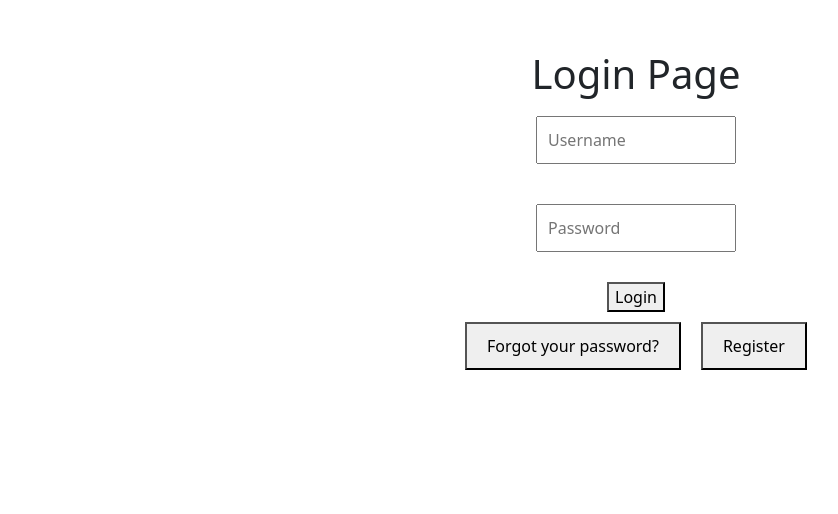
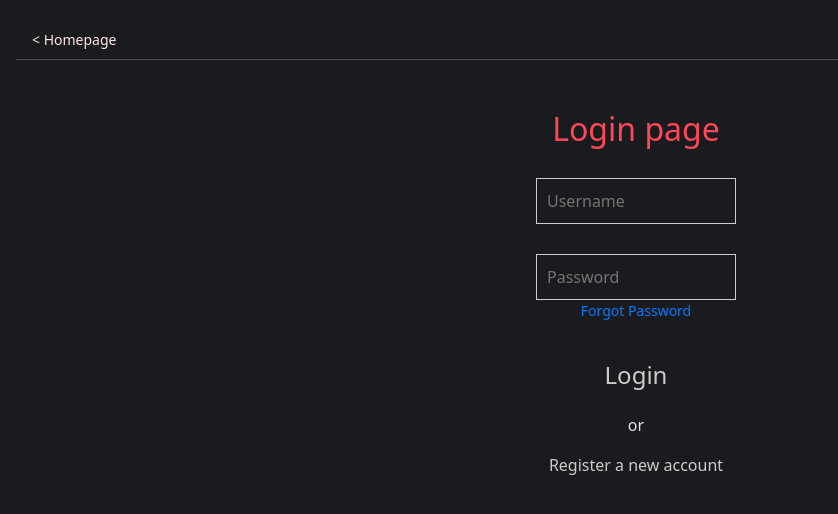
Before and after one commit to Lorenzo996/fantaheroes-react, a React (Create React App) app: page /dashboard in a window 1280 px wide. Shown: the top 514 px of the page, without its empty margins (4-842 px from the left). Built offline with nearby package versions, Linux system fonts and the light colour scheme.

Commit message:
Refactor frontend appearance

```diff
--- a/src/App.css
+++ b/src/App.css
@@ -395,3 +395,16 @@
   background-color: rgba(0, 0, 0, 0.5);
   z-index: 1000;
 }
+
+.modal-window {
+  margin-top: 10% !important;
+  width: 500px;
+  height: 300px;
+  max-width: 80%;
+  max-height: 80%;
+  background-color: rgb(43, 46, 51, 1);
+  margin: 15% auto; /* 15% from the top and centered */
+  padding: 20px;
+  border: 2px solid #888;
+  border-radius: 10px;
+}
--- a/src/components/DashboardPage.js
+++ b/src/components/DashboardPage.js
@@ -44,6 +44,7 @@ function DashboardPage() {
   }, []);
 
   // Function to create a new game
+  const [newGameWindowShow, setNewGameWindowShow] = useState(false);
   const handleNewGame = async () => {
     const confirmNewGame = window.confirm("Do you want to create a new game?");
     if (confirmNewGame) {
@@ -103,6 +104,7 @@ function DashboardPage() {
   // Function to logout the user
   const handleLogout = () => {
     localStorage.removeItem('token'); // Remove the token from local storage
+    // TODO: call logout api
     navigate('/'); // Navigate to the login page
   };
 
@@ -115,6 +117,12 @@ function DashboardPage() {
   const handleGameClick = (gameId) => {
     navigate(`/game/${gameId}`); // Updated navigation
   };
+
+  // FOR DEBUGGING
+  useEffect(() => {
+    console.log("New Game Modal Visible:", newGameWindowShow);
+  }, [newGameWindowShow]);
+
 
   return (
     <div className="page-layout" style={{flexDirection: 'row'}}>
@@ -153,8 +161,8 @@ function DashboardPage() {
         </div>
         <ul style={{ listStyle: 'none', padding: '0' }}>
         <li style={{ marginBottom: '10px' }}>
-            <button onClick={handleNewGame} className="sidebar-list-button">New Game</button>
-          </li>
+          <button onClick={() => { toggleSidebar(); setNewGameWindowShow(true) }} className="sidebar-list-button">New Game</button>
+        </li>
           <li style={{ marginBottom: '10px' }}>
             <button onClick={handleJoinGame} className="sidebar-list-button">Join Game</button>
           </li>
@@ -214,6 +222,31 @@ function DashboardPage() {
           ))}
         </div>
       </div>
+
+      {/* New Game Modal */}
+      <div className="loading-mask"
+        style={{
+          display: newGameWindowShow ? 'block' : 'none',
+          }}>
+        <div className="modal-window">
+          <span className="close" onClick={() => setNewGameWindowShow(false)}>&times;</span>
+          <h2>Create a New Game</h2>
+          <p className="form-label">Game Name:
+            <input type="text"className="form-input" placeholder="Enter game name" />
+          </p>
+          <p className="form-label">Game rules:
+            <select className="form-input">
+              <option value="FantaWorking">Custom</option>
+              <option value="FantaParty">FantaParty</option>
+              <option value="FantaWeRoad">FantaWeRoad</option>
+              <option value="FantaCoding">FantaCoding</option>
+              <option value="FantaWorking">FantaWorking</option>
+            </select>
+          </p>
+          <button onClick={handleNewGame}>Create Game</button>
+        </div>
+      </div>
+
     </div>
   );
 }
--- a/src/components/LoginPage.js
+++ b/src/components/LoginPage.js
@@ -1,6 +1,8 @@
 import React, { useState } from 'react';
 import { useNavigate } from 'react-router-dom';
 import { renderLoadingMask } from './shared';
+import { renderPageHeader } from './shared';
+
 const apiUrl = process.env.REACT_APP_API_URL;
 
 function LoginPage() {
@@ -48,38 +50,49 @@ function LoginPage() {
   };
 
   return (
-    <div style={{ textAlign: 'center', marginTop: '50px' }}>
-      <h1>Login Page</h1>
+    <div className="page-layout">
+      {/* Main Content */}
+      <div className="page-content">
+
+        {/* Page header */}
+        {renderPageHeader("Homepage", `/`, navigate)}
+
+        <div style={{ textAlign: 'center', marginTop: '50px' }} >
+          {/* Page title */}
+          <h1 className="page-content-title" style={{fontSize:'32px'}}>Login page</h1>
+
+          {/* Page body */}
           <div style={{ marginBottom: '20px' }}>
             <input
               type="text"
               placeholder="Username"
               value={username}
               onChange={(e) => setUsername(e.target.value)}
-          style={{ padding: '10px', margin: '10px', width: '200px' }}
+              style={{ padding: '10px', margin: '10px', width: '200px', backgroundColor: 'transparent', border: '1px solid #ccc', color: '#ccc' }}
             />
           </div>
-      <div style={{ marginBottom: '20px' }}>
+          <div>
             <input
               type="password"
               placeholder="Password"
               value={password}
               onChange={(e) => setPassword(e.target.value)}
-          style={{ padding: '10px', margin: '10px', width: '200px' }}
+              style={{ padding: '10px', margin: '0px', width: '200px', backgroundColor: 'transparent', border: '1px solid #ccc', color: '#ccc' }}
             />
           </div>
-      <button onClick={handleLogin} disabled={loading} className="login-btn">
+          <p onClick={handleForgotPassword} style={{ cursor: 'pointer', fontSize: '14px', color: '#007bff' }}>
+            Forgot Password
+          </p>
+          <button onClick={handleLogin} disabled={loading} style={{ padding: '10px 20px', margin: '10px', backgroundColor: 'transparent', border: '0px solid #ccc', color: '#ccc', cursor: 'pointer', fontSize: '24px' }}>
             {loading ? 'Logging in...' : 'Login'} {/* Show "Logging in..." during loading */}
           </button>
-      <div>
-        <button onClick={handleForgotPassword} style={{ padding: '10px 20px', margin: '10px' }}>
-          Forgot your password?
+          <p>or</p>
+          <button onClick={handleRegister} style={{ padding: '0', margin: '0', backgroundColor: 'transparent', border: '0px solid #ccc', color: '#ccc', cursor: 'pointer', fontSize: '16px' }}>
+            Register a new account
           </button>
-        <button onClick={handleRegister} style={{ padding: '10px 20px', margin: '10px' }}>
-          Register
-        </button>
+          {loading && renderLoadingMask()} {/* Render loading mask */}
         </div>
-      {loading && renderLoadingMask()} {/* Render loading mask */}
+      </div>
     </div>
   );
 }
--- a/src/components/RegisterPage.js
+++ b/src/components/RegisterPage.js
@@ -1,20 +1,45 @@
 import React, { useState } from 'react';
+import { useNavigate } from 'react-router-dom'; // Updated import
+import { renderPageHeader } from './shared'; // Updated import
+import { sendAPIrequest } from './shared'; // Updated import
+const apiUrl = process.env.REACT_APP_API_URL;
+
 
 function RegisterPage() {
   const [username, setUsername] = useState('');
+  const [firstName, setFirstName] = useState('');
+  const [lastName, setLastName] = useState('');
   const [email, setEmail] = useState('');
   const [password, setPassword] = useState('');
   const [confirmPassword, setConfirmPassword] = useState('');
   const [message, setMessage] = useState('');
+  const [loading, setLoading] = useState(false);
+
+  const navigate = useNavigate(); // Updated hook
+  const handleNavigate = (path) => {
+    navigate(path);
+  };
 
   const handleRegister = (e) => {
     e.preventDefault();
     if (password !== confirmPassword) {
       setMessage('Passwords do not match');
     } else {
-      // Simulate a registration process
-      setMessage(`Account created for ${username}`);
+      // Send the registration data to the backend
+      const data = {
+        username: username,
+        first_name: firstName,
+        last_name: lastName,
+        email: email,
+        password: password,
+      };
+      sendAPIrequest( `${apiUrl}/register/`, "POST", "Registration failed", setLoading, data);
+
+      // Show confirmatio message to the user and reset
+      setMessage(`Account created for ${username}. See your email for confirmation.`);
       setUsername('');
+      setFirstName('');
+      setLastName('');
       setEmail('');
       setPassword('');
       setConfirmPassword('');
@@ -22,47 +47,82 @@ function RegisterPage() {
   };
 
   return (
-    <div style={{ textAlign: 'center', marginTop: '50px' }}>
-      <h1>Register</h1>
+    <div className="page-layout">
+      {/* Main Content */}
+      <div className="page-content">
+
+        {/* Page header */}
+        {renderPageHeader("Login", `/`, handleNavigate)}
+
+        {/* Page title */}
+        <h1 className="page-content-title">Register</h1>
+
+        {/* Registration form */}
         <form onSubmit={handleRegister}>
-        <div style={{ marginBottom: '10px' }}>
+          <div>
+            <span className="form-label">Username</span>
             <input
               type="text"
               placeholder="Username"
               value={username}
               onChange={(e) => setUsername(e.target.value)}
               required
-            style={{ padding: '10px', margin: '5px', width: '250px' }}
+              className="form-input"
             />
           </div>
-        <div style={{ marginBottom: '10px' }}>
+          <div>
+            <span className="form-label">First name</span>
+            <input
+              type="text"
+              placeholder="First name"
+              value={firstName}
+              onChange={(e) => setFirstName(e.target.value)}
+              required
+              className="form-input"
+            />
+          </div>
+          <div>
+            <span className="form-label">Last name</span>
+            <input
+              type="text"
+              placeholder="Last name"
+              value={lastName}
+              onChange={(e) => setLastName(e.target.value)}
+              required
+              className="form-input"
+            />
+          </div>
+          <div>
+            <span className="form-label">Email</span>
             <input
               type="email"
               placeholder="Email"
               value={email}
               onChange={(e) => setEmail(e.target.value)}
               required
-            style={{ padding: '10px', margin: '5px', width: '250px' }}
+              className="form-input"
             />
           </div>
-        <div style={{ marginBottom: '10px' }}>
+          <div>
+            <span className="form-label">Password</span>
             <input
               type="password"
               placeholder="Password"
               value={password}
               onChange={(e) => setPassword(e.target.value)}
               required
-            style={{ padding: '10px', margin: '5px', width: '250px' }}
+              className="form-input"
             />
           </div>
-        <div style={{ marginBottom: '20px' }}>
+          <div>
+            <span className="form-label">Confirm Password</span>
             <input
               type="password"
               placeholder="Confirm Password"
               value={confirmPassword}
               onChange={(e) => setConfirmPassword(e.target.value)}
               required
-            style={{ padding: '10px', margin: '5px', width: '250px' }}
+              className="form-input"
             />
           </div>
           <button type="submit" style={{ padding: '10px 20px', margin: '5px' }}>
@@ -73,6 +133,7 @@ function RegisterPage() {
         {/* Display message after form submission */}
         {message && <p>{message}</p>}
       </div>
+    </div>
   );
 }
 
--- a/src/components/shared.js
+++ b/src/components/shared.js
@@ -112,7 +112,7 @@ export const renderLoadingMask = () => {
     );
 }
 
-export const sendAPIrequest = async ( path, method, errorMsg, setLoading ) => {
+export const sendAPIrequest = async (path, method, errorMsg, setLoading, data = null) => {
     setLoading(true); // Start loading before the request is sent
     let headers = { 'Authorization': `Token ${localStorage.getItem('token')}` };
     if (method === 'POST') {
@@ -123,16 +123,17 @@ export const sendAPIrequest = async ( path, method, errorMsg, setLoading ) => {
         const response = await fetch(`${path}`, {
             method: method,
             headers: headers,
+            body: data ? JSON.stringify(data) : null,
         });
 
         setLoading(false); // Stop loading once the response is received
-        await response.json()
-        console.log(response);
+        const responseData = await response.json();
+        console.log(responseData);
         if (!response.ok) {
             throw new Error(errorMsg);
         }
 
-        return response;
+        return responseData;
 
     } catch (error) {
         setLoading(false); // Stop loading on error
@@ -140,5 +141,4 @@ export const sendAPIrequest = async ( path, method, errorMsg, setLoading ) => {
         console.error('Error sending API request:', error);
 
     }
-
 }
```
Lines whose indentation alone changed are shown as unchanged.
